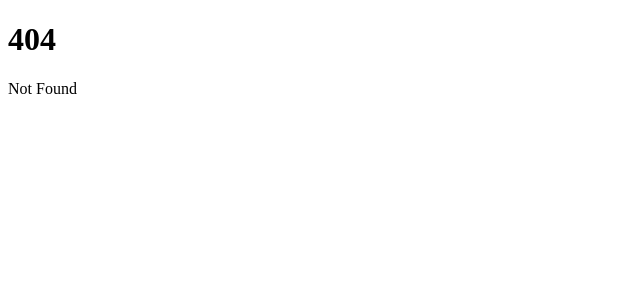
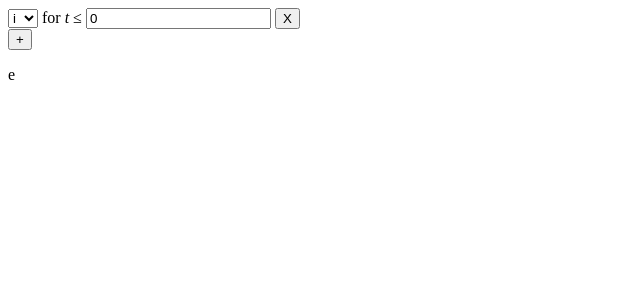
Before and after one commit to drewyoungren/svandbox, a SvelteKit app: page /thruster in a window 1280 px wide. Before the commit this address had no page. Shown: the top 300 px of the page, without its empty margins (0-640 px from the left). Built offline with nearby package versions, Linux system fonts and the light colour scheme.

Commit message:
Start thruster game

```diff
--- /dev/null
+++ b/src/routes/thruster/+page.svelte
@@ -0,0 +1,67 @@
+<script>
+    import Interval from './Interval.svelte';
+    import { flip } from 'svelte/animate';
+
+    /**
+     * @typedef {Object} TimePiece
+     * @property {string} id
+     * @property {string} acc
+     * @property {number} upper
+     */
+
+    /**
+     * @type TimePiece[]
+     */
+    let intervals = [{ id: 'aabbcc33', acc: 'e', upper: 0 }];
+
+    /**
+     *
+     * @param {string} id
+     */
+    function deleteMe(id) {
+        intervals = intervals.filter((e) => id != e.id);
+    }
+
+    /**
+     *
+     * @param {TimePiece} a
+     * @param {TimePiece} b
+     * @returns {number}
+     */
+    function cmp(a, b) {
+        return a.upper < b.upper ? -1 : a.upper > b.upper ? 1 : 0;
+    }
+
+    const DIRS = {
+        n: [0, 1],
+        e: [1, 0],
+        s: [0, -1],
+        w: [-1, 0],
+        o: [0, 0],
+    };
+</script>
+
+{#each intervals.sort(cmp) as { id, acc, upper } (id)}
+    <div animate:flip>
+        <Interval bind:acc bind:upper on:deleteme={() => deleteMe(id)} />
+    </div>
+{/each}
+
+<button
+    on:click={() => {
+        intervals = [
+            ...intervals,
+            {
+                id: crypto.randomUUID(),
+                acc: 'o',
+                upper: Math.ceil(intervals[intervals.length - 1].upper + 1),
+            },
+        ];
+    }}
+>
+    +
+</button>
+
+{#each intervals as { acc }}
+    <p>{acc}</p>
+{/each}
--- /dev/null
+++ b/src/routes/thruster/Interval.svelte
@@ -0,0 +1,21 @@
+<script>
+    import { createEventDispatcher } from 'svelte';
+
+    export let acc = 'e';
+    export let upper = 1;
+
+    const dispatch = createEventDispatcher();
+</script>
+
+<div>
+    <select name="acc" id="accselect" bind:value={acc}>
+        <option value={'e'}><b>i</b></option>
+        <option value={'w'}>-<b>i</b></option>
+        <option value={'n'}><b>j</b></option>
+        <option value={'s'}>-<b>j</b></option>
+        <option value={'o'}><b>0</b></option>
+    </select>
+    for <em>t</em> ≤
+    <input type="number" name="upper" id="upper" bind:value={upper} />
+    <button on:click={() => dispatch('deleteme')}>X</button>
+</div>
```
Also changed, not shown: static/rocket.png (added), static/rocketwfire.png (added).
